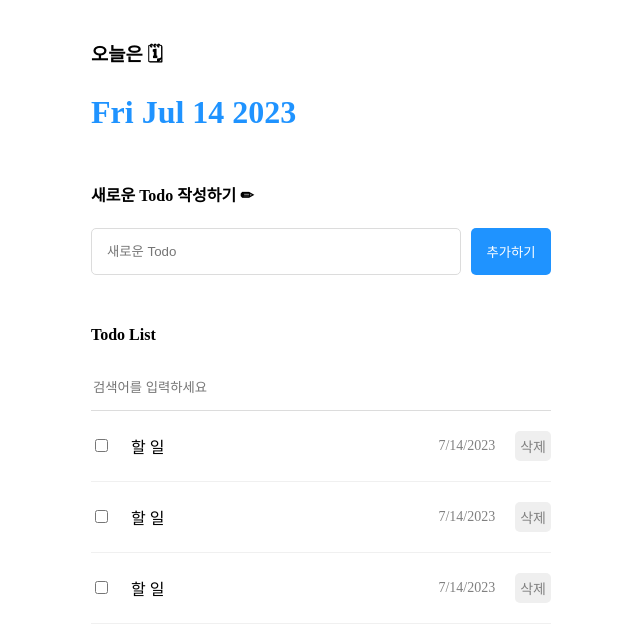
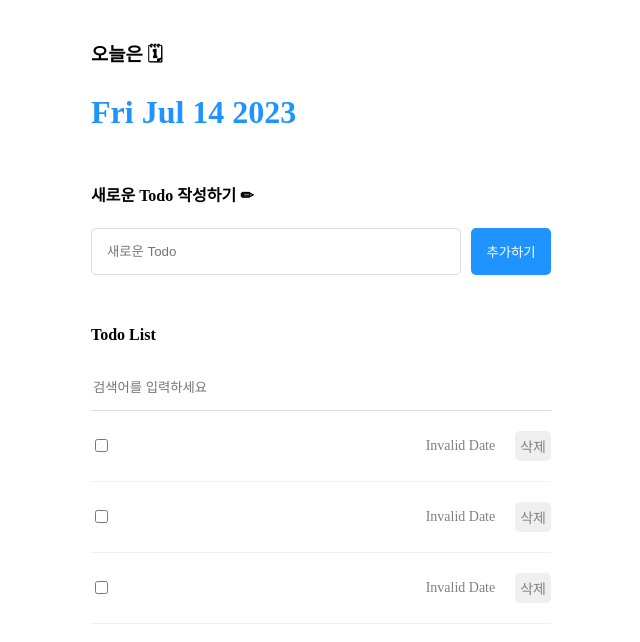
Before and after one commit to kang-gicheon/React_TODO_List, a React (Create React App) app in the folder todo/: page / in a window 1280 px wide. Shown: the top 642 px of the page, without its empty margins (319-959 px from the left). Built offline with nearby package versions, Linux system fonts and the light colour scheme.

Commit message:
map함수 응용, HTML 반복
콜백함수를 이용해 mock데이터 반복, key 생성

```diff
--- a/todo/src/component/TodoItem.js
+++ b/todo/src/component/TodoItem.js
@@ -1,15 +1,17 @@
 import "./todoItem.css";
 
-const TodoItem = () => {
+const TodoItem = ({ id, content, isDone, createdDate }) => {
   return (
     <div className="TodoItem">
       <div className="checkbox_col">
-        <input type="checkbox" />
+        <input checked={isDone} type="checkbox" />
         {/* 할 일 아이템 가장 왼쪽에 할 일 완료 여부를 표시하는 체크박스 배치 */}
       </div>
-      <div className="title_col">할 일</div>
+      <div className="title_col">{content}</div>
       {/* 작성한 할 일 렌더링할 요소 배치 */}
-      <div className="date_col">{new Date().toLocaleDateString()}</div>{" "}
+      <div className="date_col">
+        {new Date(createdDate).toLocaleDateString()}
+      </div>{" "}
       {/* 작성된 시간을 렌더링할 요소 배치 */}
       <div className="btn_col">
         {/* 할 일 삭제 버튼 배치 */}
```
